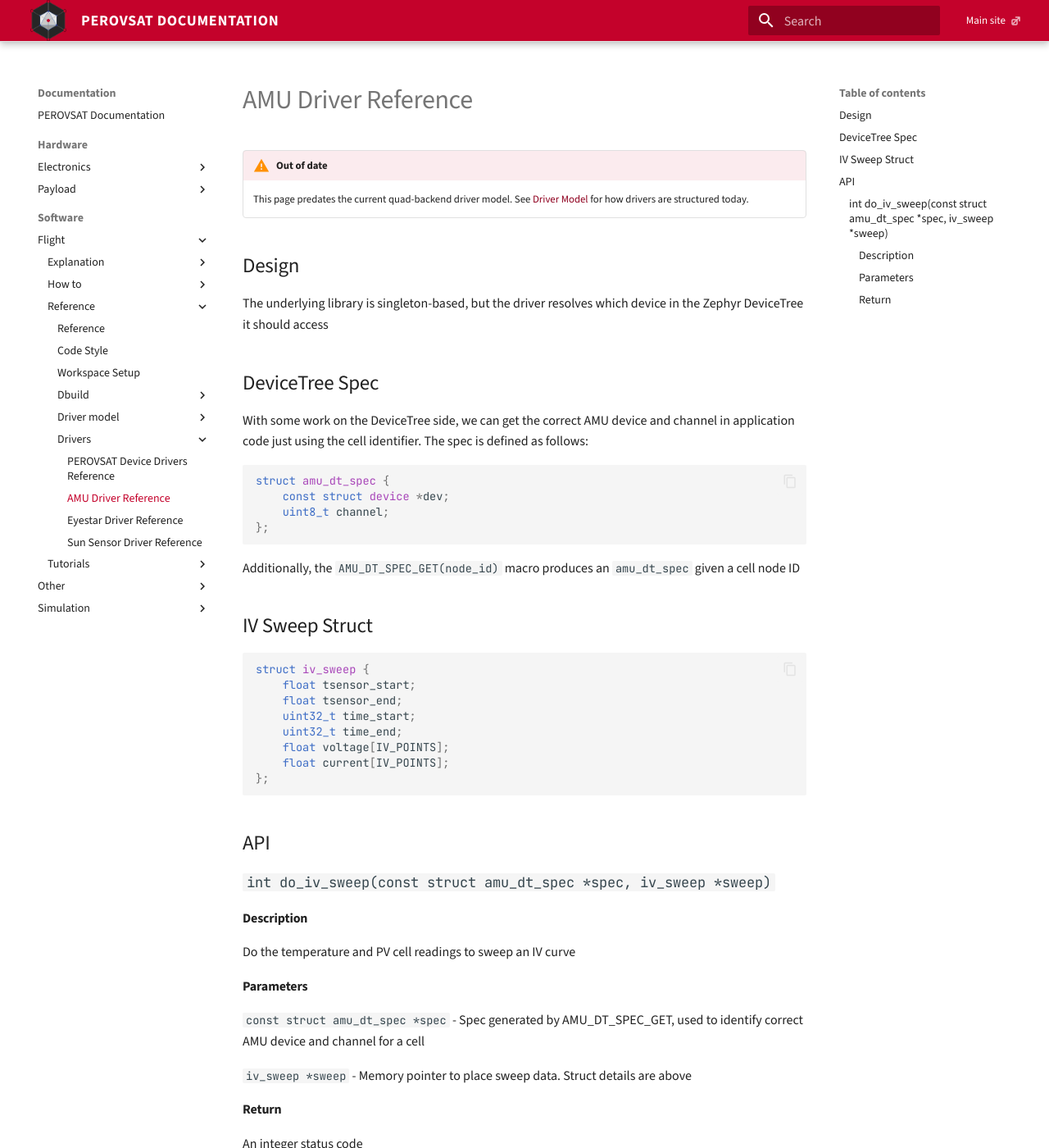
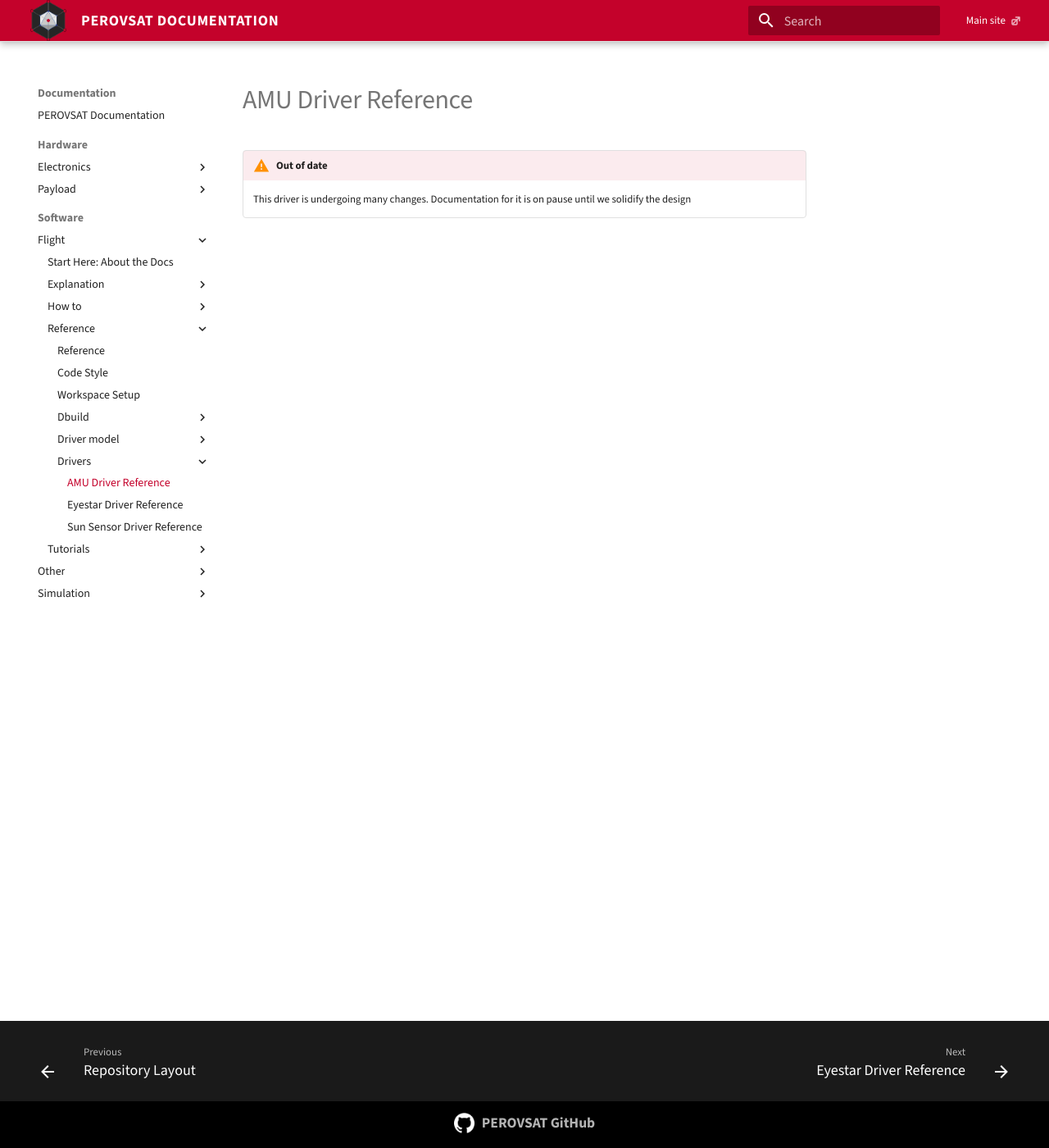
Before and after one commit to PEROVSAT/perovsat.github.io, an MkDocs documentation site: the page built from docs/content/software/flight/reference/drivers/amu.md, in a window 1280 px wide and 1400 px high. Shown: the whole window at 82% size. Built offline with MkDocs 1.6.1 and Material for MkDocs 9.7.7, drawn with Linux system fonts in a browser that asks for light colours; some of the changed text lies outside the part shown.

````diff
--- a/docs/content/software/flight/reference/drivers/amu.md
+++ b/docs/content/software/flight/reference/drivers/amu.md
@@ -1,48 +1,4 @@
 # AMU Driver Reference
 
 !!! warning "Out of date"
-    This page predates the current quad-backend driver model. See [Driver Model](../../explanation/driver-model.md) for how drivers are structured today.
-
-## Design
-The underlying library is singleton-based, but the driver resolves which device in the Zephyr DeviceTree it should access
-
-## DeviceTree Spec
-With some work on the DeviceTree side, we can get the correct AMU device and channel in application code just using the cell identifier. The spec is defined as follows:
-```c
-struct amu_dt_spec {
-	const struct device *dev;
-	uint8_t channel;
-};
-```
-
-Additionally, the `AMU_DT_SPEC_GET(node_id)` macro produces an `amu_dt_spec` given a cell node ID
-
-## IV Sweep Struct
-```c
-struct iv_sweep {
-    float tsensor_start;
-    float tsensor_end;
-    uint32_t time_start;
-    uint32_t time_end;
-    float voltage[IV_POINTS];
-    float current[IV_POINTS];
-};
-```
-
-## API
-### `int do_iv_sweep(const struct amu_dt_spec *spec, iv_sweep *sweep)`
-#### Description
-Do the temperature and PV cell readings to sweep an IV curve
-#### Parameters
-`const struct amu_dt_spec *spec` - Spec generated by AMU_DT_SPEC_GET, used to identify correct AMU device and channel for a cell
-
-`iv_sweep *sweep` - Memory pointer to place sweep data. Struct details are above
-#### Return
-An integer status code
-
-| Code | Status Category | Description |
-| --- | --- | --- |
-| 0 | Success | Sweep measured successfully |
-| -EIO | Error | Communication Error |
-| -ENODEV| Error | Could not find device |
-| -1 | Error | Additional Errors TBD |
+    This driver is undergoing many changes. Documentation for it is on pause until we solidify the design
````
Also changed, not shown: docs/content/software/flight/index.md (added, +52 -0 lines), docs/content/software/flight/reference/drivers/index.md (deleted, +0 -3 lines).
